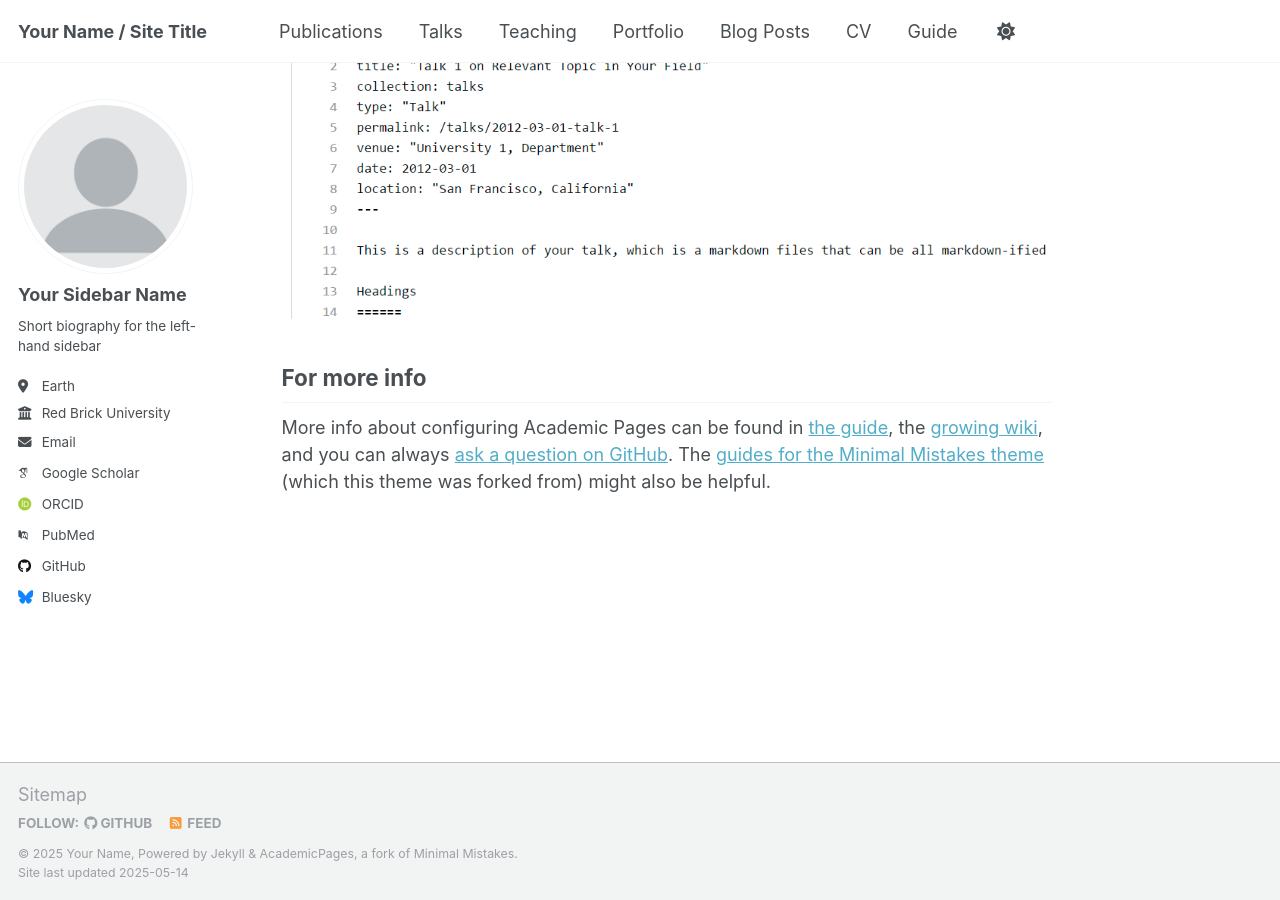
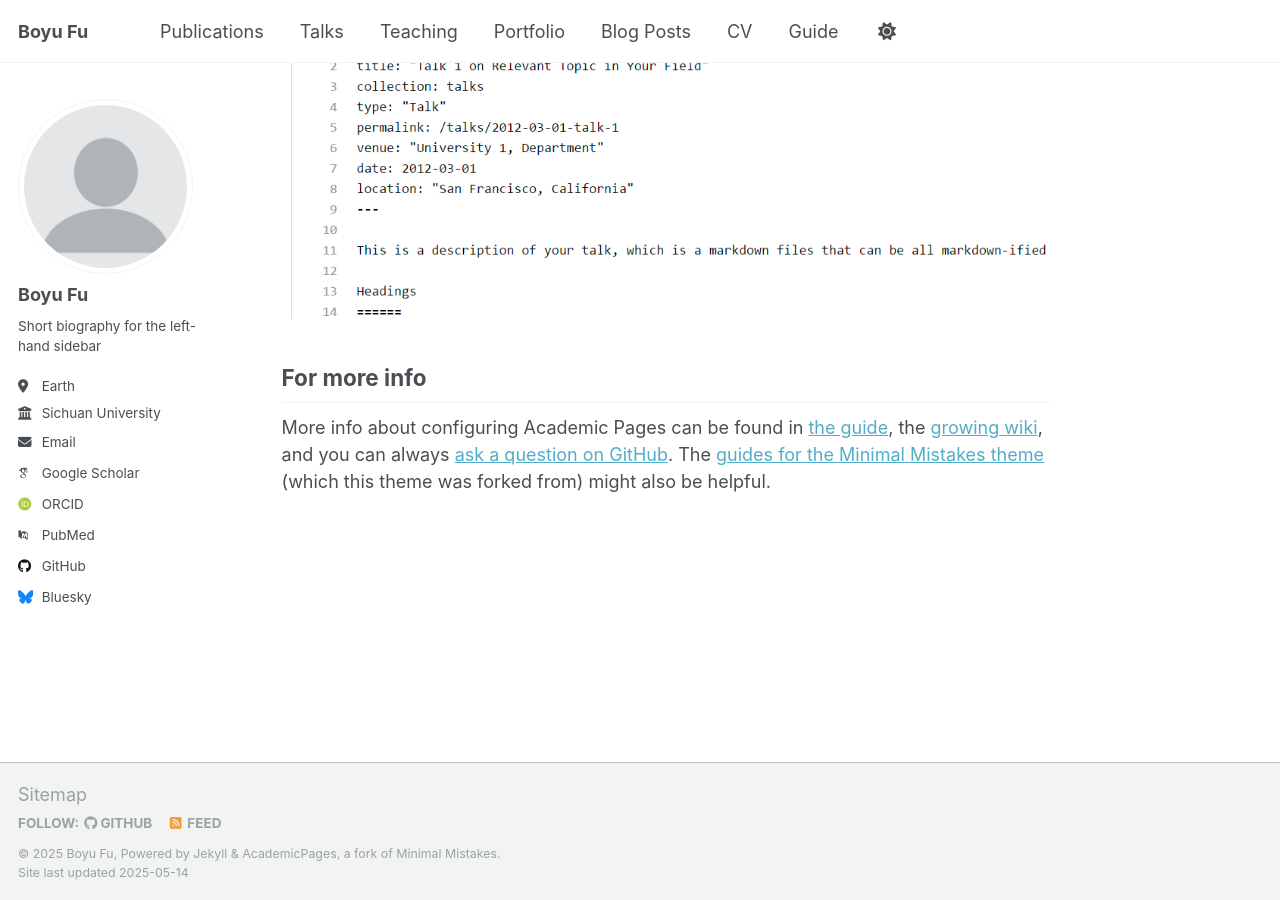
Before and after one commit to boyufu/boyufu.github.io, a Jekyll site: the page built from _pages/about.md, in a window 1280 px wide and 900 px high, scrolled down 2636 px. Built offline with Jekyll 4.4.1, drawn with Linux system fonts in a browser that asks for light colours; some web fonts are replaced.

Commit message:
Update _config.yml

```diff
--- a/_config.yml
+++ b/_config.yml
@@ -9,10 +9,10 @@
 # Basic Site Settings
 locale                   : "en-US"
 site_theme               : "default"
-title                    : "Your Name / Site Title"
+title                    : "Boyu Fu"
 title_separator          : "-"
-name                     : &name "Your Name"
-description              : &description "personal description"
+name                     : &name "Boyu Fu"
+description              : &description "Undergraduate student at Sichuan University."
 url                      : https://academicpages.github.io # the base hostname & protocol for your site e.g. "https://[your GitHub username].github.io" or if you already have some other page hosted on Github then use "https://[your GitHub username].github.io/[Your Repo Name]"
 baseurl                  : "" # the subpath of your site, e.g. "/blog"
 repository               : "academicpages/academicpages.github.io"
@@ -23,22 +23,22 @@ repository               : "academicpages/academicpages.github.io"
 author:
   # Biographic information
   avatar           : "profile.png"
-  name             : "Your Sidebar Name"
+  name             : "Boyu Fu"
   pronouns         : # example: "she/her"
   bio              : "Short biography for the left-hand sidebar"
   location         : "Earth"
-  employer         : "Red Brick University"
+  employer         : "Sichuan University"
   uri              : # URL
-  email            : "none@example.org"
+  email            : "boyufu@stu.scu.edu.cn"
 
   # Academic websites
   academia         : # URL
   arxiv            : # URL - Update with the correct link to your profile
-  googlescholar    : "https://scholar.google.com/citations?user=PS_CX0AAAAAJ"
+  googlescholar    : ""
   impactstory      : # URL
-  orcid            : "http://orcid.org/yourorcidurl"
+  orcid            : "https://orcid.org/0009-0006-8976-9044"
   semantic         : # URL
-  pubmed           : "https://www.ncbi.nlm.nih.gov/pubmed/?term=john+snow"
+  pubmed           : ""
   researchgate     : # URL
   scopus           : # URL
 
@@ -46,12 +46,12 @@ author:
   bitbucket        : # Username - Update with your username on the site
   codepen          : # Username
   dribbble         : # Username
-  github           : "academicpages"
+  github           : "https://github.com/boyufu"
   kaggle           : # Username
   stackoverflow    : # User number or user number and name (i.e., use "1" or "1/jeff-atwood")
 
   # Social media
-  bluesky          : "bsky.app" # Replace this with you Bluesky username
+  bluesky          : "" # Replace this with you Bluesky username
   facebook         : # Username
   flickr           : # Username
   foursquare       : # Username
```
